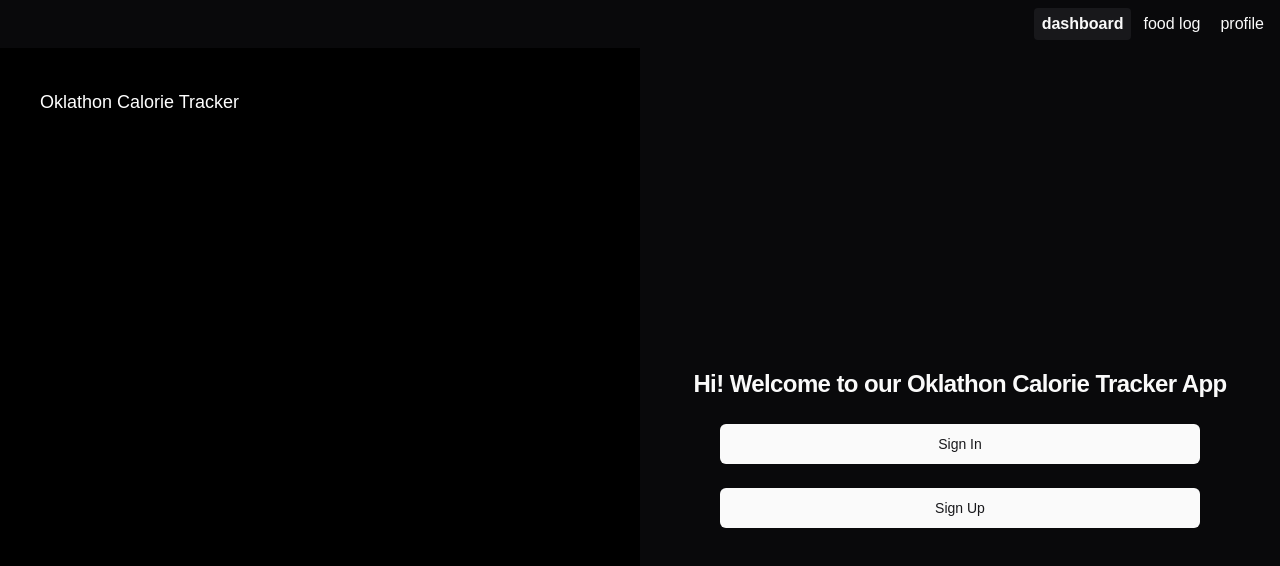
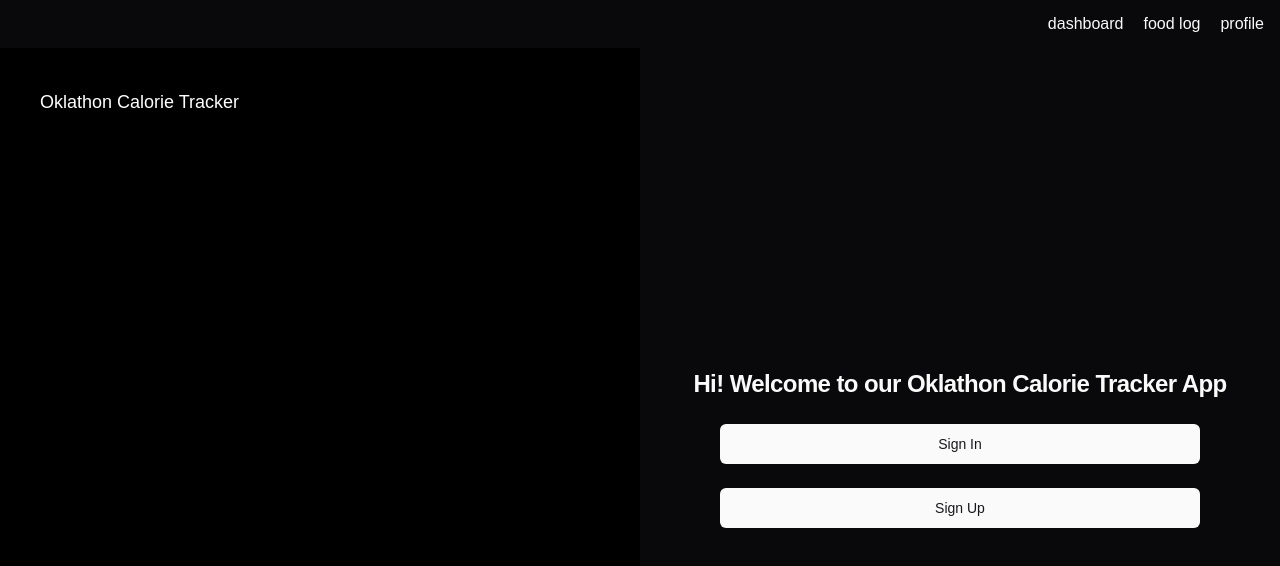
Before and after one commit to bortami/oklathon-calorie-tracker-app, a Next.js app in the folder calorie-app/: page / in a window 1280 px wide. Shown: the top 566 px of the page. Built offline with nearby package versions, Linux system fonts and the light colour scheme.

Commit message:
updated nav links

```diff
--- a/calorie-app/src/app/components/nav.js
+++ b/calorie-app/src/app/components/nav.js
@@ -5,7 +5,7 @@ import { usePathname } from "next/navigation";
 
 
 const links = [
-  { label: "dashboard", href: "/" },
+  { label: "dashboard", href: "/home" },
   { label: "food log", href: "/log" },
   { label: "profile", href: "/profile" },
 ];
@@ -34,8 +34,8 @@ export function Navbar() {
         </div>
       </nav>
       {nav ?
-        <div className="absolute top-0 left-0  divide-gray-400">
-          <div className="px-4 py-3 w-screen text-black bg-white dark:text-white dark:bg-black h-screen ">
+        <div className="absolute top-0 left-0  ">
+          <div className="px-4 py-3 w-screen  text-white dark:bg-black h-screen ">
             <div className="flex items-center justify-between">
               <div></div>
               <div className="text-white">
@@ -49,7 +49,7 @@ export function Navbar() {
                 </button>
               </div>
             </div>
-            <nav className="h-[95%] flex flex-col items-center justify-between m-auto">
+            <nav className="h-[95%] flex flex-col items-center justify-between m-auto bg-black">
               <ul className="flex flex-col m-auto text-center animate-in">
                 {links.map((link) => (
                   <li className="px-4 py-2" key={link.href}>
```
